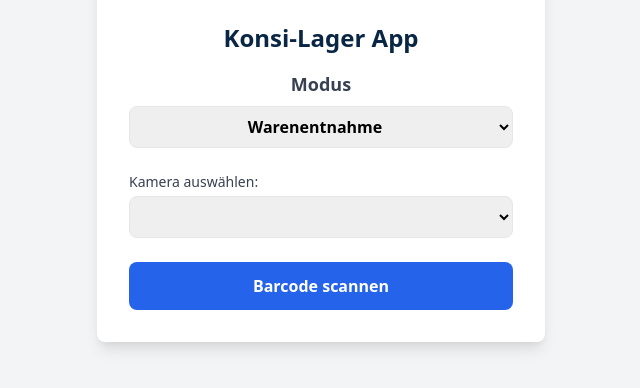
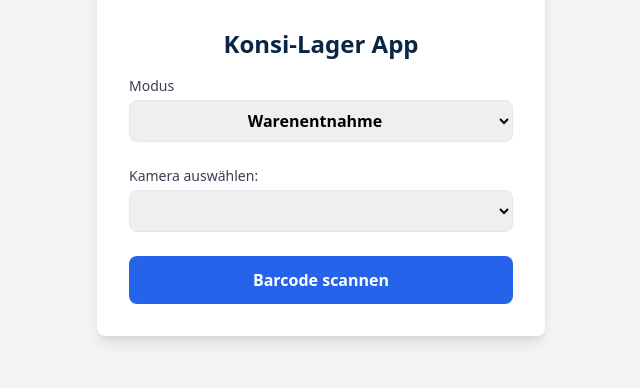
Before and after one commit to LindezaGrey/miniFAN, a plain HTML site: page web/inventory-barcode.html in a window 1280 px wide. Shown: the part 290-678 px from the top of the page, without its empty margins (319-959 px from the left). Drawn offline with nearby package versions, Linux system fonts and the light colour scheme.

Commit message:
🐛 text alignment

```diff
--- a/web/inventory-barcode.html
+++ b/web/inventory-barcode.html
@@ -123,8 +123,8 @@
         <img src="./assets/albin-logo.jpg" alt="Logo" id="headerLogo">
         <h1 class="text-2xl font-bold mb-4 text-center albin-blue">Konsi-Lager App</h1>
         <h2 id="warehouseHeadline" class="text-lg font-semibold text-center text-gray-700 mb-6"></h2>
-        <div class="flex flex-col items-center justify-between mb-6">
-            <span class="block text-center w-full text-gray-700 font-bold text-lg mb-2">Modus</span>
+        <div class="mb-6">
+            <label for="modeSelect" class="block text-gray-700 text-sm font-medium mb-1">Modus</label>
             <select id="modeSelect"
                 class="w-full px-3 py-2 border rounded-lg focus:outline-none focus:ring-2 focus:ring-blue-400 text-center font-semibold">
                 <option value="subtract">Warenentnahme</option>
```
